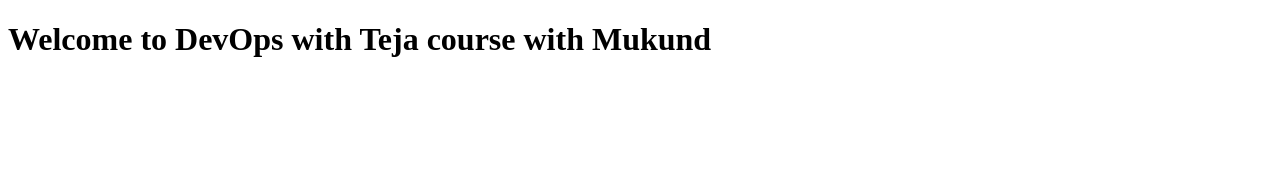
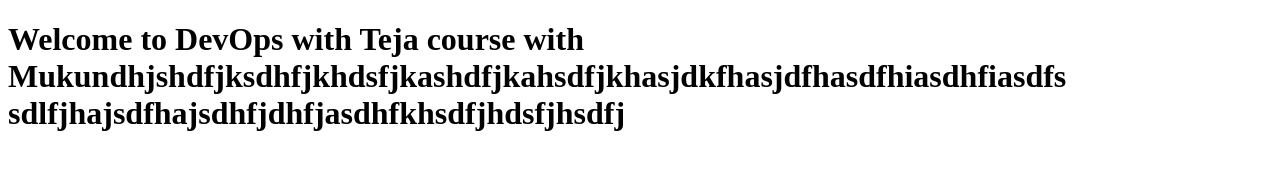
Before and after one commit to kmukund1430/Website, a plain HTML site: page index.html in a window 1280 px wide. Drawn offline with Linux system fonts and the light colour scheme.

Commit message:
Update index.html

```diff
--- a/index.html
+++ b/index.html
@@ -6,6 +6,8 @@
     <title> DevOps with Teja course </title>
 </head>
 <body>
-    <h1>Welcome to DevOps with Teja course with Mukund </h1>
+    <h1>Welcome to DevOps with Teja course with Mukundhjshdfjksdhfjkhdsfjkashdfjkahsdfjkhasjdkfhasjdfhasdfhiasdhfiasdfs
+
+    sdlfjhajsdfhajsdhfjdhfjasdhfkhsdfjhdsfjhsdfj </h1>
 </body>
 </html>
```
